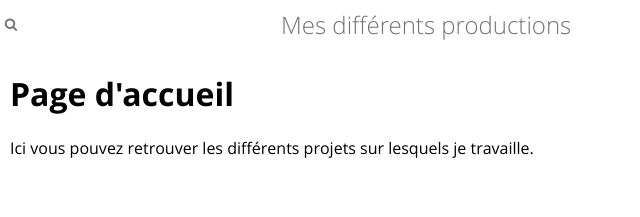
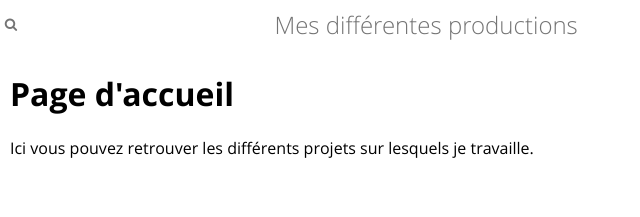
Before and after one commit to DanielBWilliams/DanielBWilliams.github.io, a plain HTML site: page index.html in a window 1280 px wide. Shown: the top 217 px of the page, 405-1045 px from the left. Drawn offline with Linux system fonts and the light colour scheme.

Commit message:
Mise à jour du site

```diff
--- a/index.html
+++ b/index.html
@@ -3,7 +3,7 @@
     <head>
         <!-- Book generated using mdBook -->
         <meta charset="UTF-8">
-        <title>Accueil - Mes différents productions</title>
+        <title>Accueil - Mes différentes productions</title>
 
 
         <!-- Custom HTML head -->
@@ -112,7 +112,7 @@
                         </button>
                     </div>
 
-                    <h1 class="menu-title">Mes différents productions</h1>
+                    <h1 class="menu-title">Mes différentes productions</h1>
 
                     <div class="right-buttons">
                         <a href="print.html" title="Print this book" aria-label="Print this book">
```
Also changed, not shown: 404.html (+2 -2 lines), accueil.html (+2 -2 lines), print.html (+2 -2 lines).
